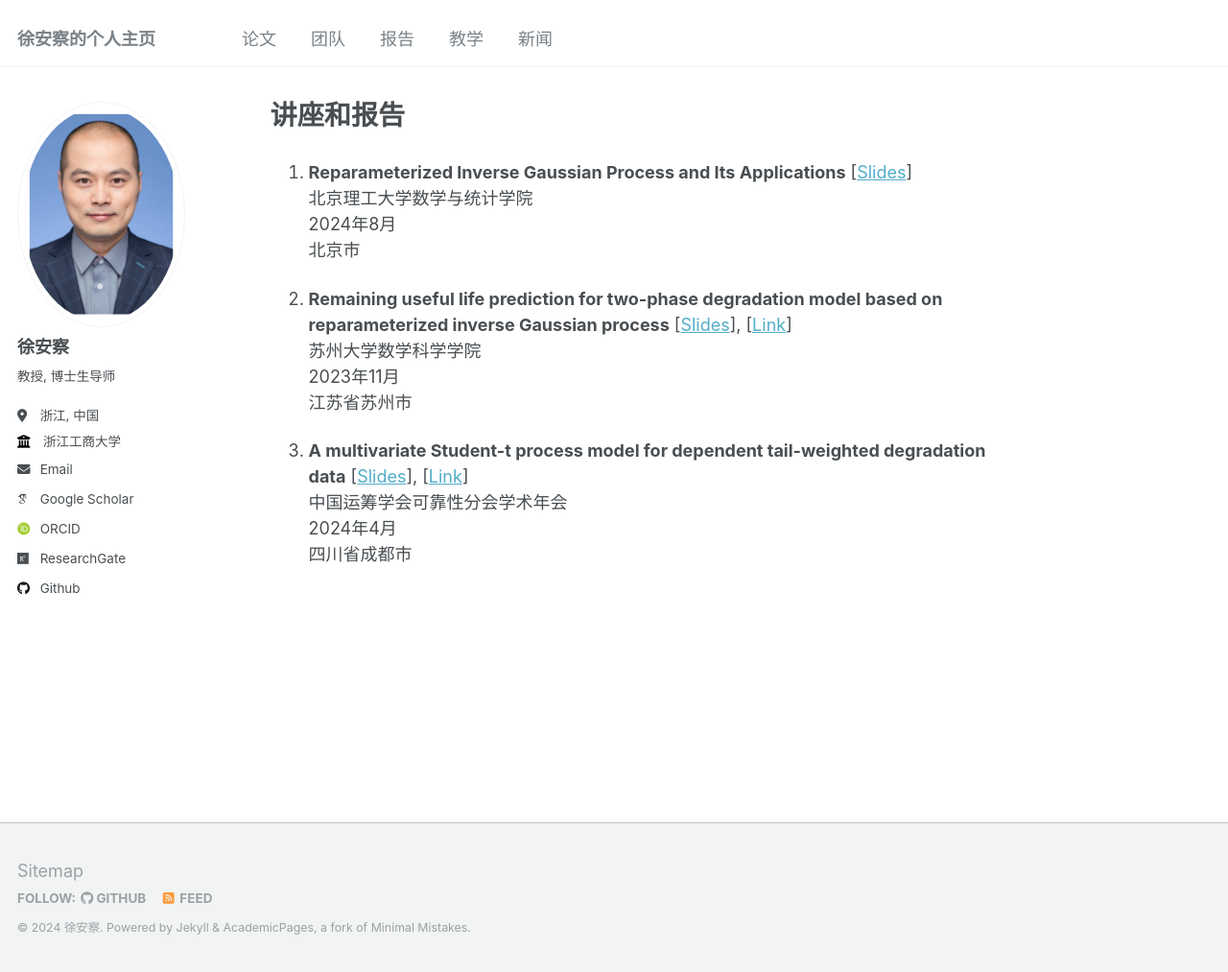
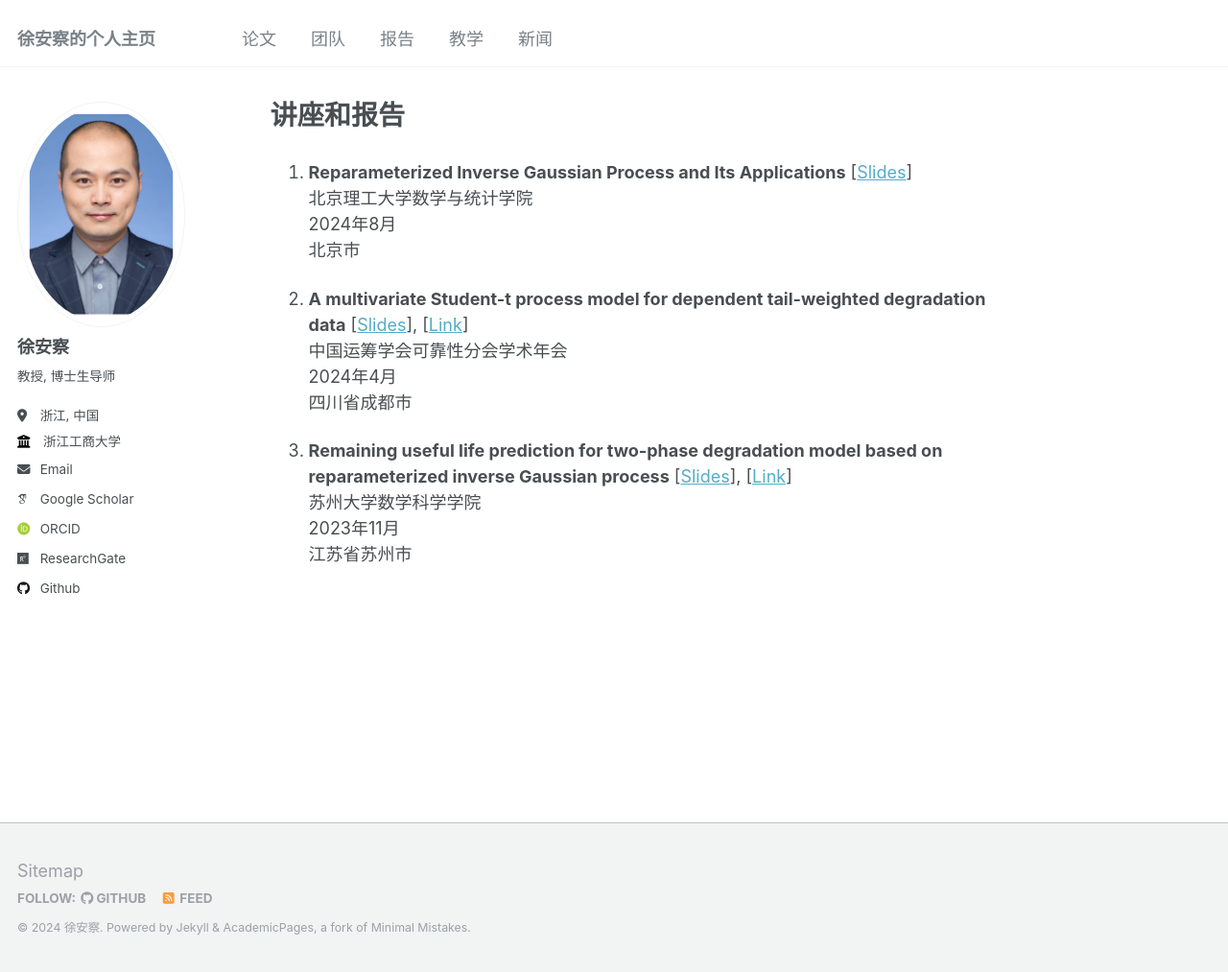
Before and after one commit to liangliangzhuang/liangliangzhuang.github.io, a Jekyll site: the page built from _pages/talks.md, in a window 1280 px wide and 1013 px high. Shown: the whole window at 96% size. Built offline with Jekyll 4.4.1, drawn with Linux system fonts in a browser that asks for light colours; some web fonts are replaced; part of the change alters nothing that is shown.

```diff
--- a/_pages/talks.md
+++ b/_pages/talks.md
@@ -9,12 +9,12 @@ author_profile: true
    2024年8月
    北京市
 
-2. **Remaining useful life prediction for two-phase degradation model based on reparameterized inverse Gaussian process**  [<a href="/files/slides/tp-rIG.pdf">Slides</a>], [<a href="https://mp.weixin.qq.com/s/G_Lx4emMu30AYfBftOFTXw">Link</a>]
+1. **A multivariate Student-t process model for dependent tail-weighted degradation data** [<a href="/files/slides/student-t.pdf">Slides</a>], [<a href="https://math.suda.edu.cn/6d/9f/c10710a552351/page.htm">Link</a>]
+   中国运筹学会可靠性分会学术年会
+   2024年4月
+   四川省成都市
+
+1. **Remaining useful life prediction for two-phase degradation model based on reparameterized inverse Gaussian process**  [<a href="/files/slides/tp-rIG.pdf">Slides</a>], [<a href="https://mp.weixin.qq.com/s/G_Lx4emMu30AYfBftOFTXw">Link</a>]
    苏州大学数学科学学院
    2023年11月
    江苏省苏州市
-
-3. **A multivariate Student-t process model for dependent tail-weighted degradation data** [<a href="/files/slides/student-t.pdf">Slides</a>], [<a href="https://math.suda.edu.cn/6d/9f/c10710a552351/page.htm">Link</a>]
-   中国运筹学会可靠性分会学术年会
-   2024年4月
-   四川省成都市
```
